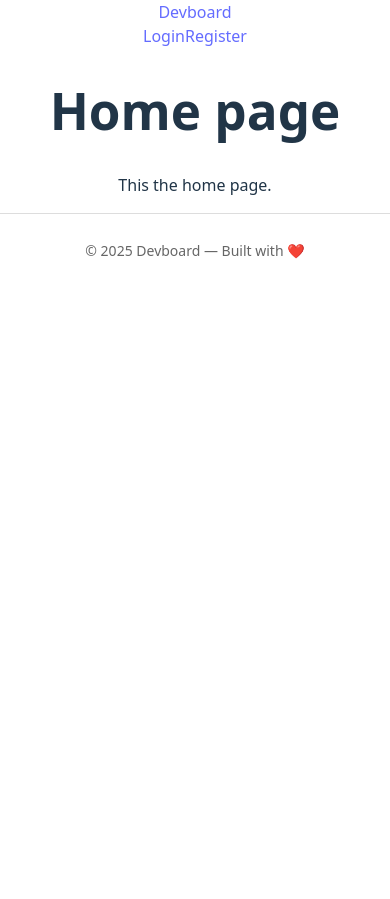
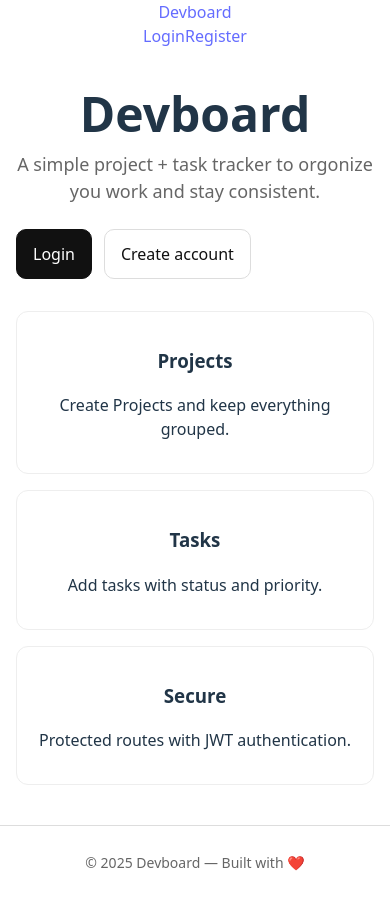
Before and after one commit to med-ilyass/devboard-tracker, a React (Vite) app in the folder frontend/devboard/: page / in a window 390 px wide. Before the commit the page ends 844 px from the top, so only its background shows below. Built offline with nearby package versions, Linux system fonts and the light colour scheme.

Commit message:
Enhance Home page layout and features with responsive design and user authentication links

```diff
--- a/frontend/devboard/src/App.css
+++ b/frontend/devboard/src/App.css
@@ -11,6 +11,7 @@
   from {
     transform: rotate(0deg);
   }
+
   to {
     transform: rotate(360deg);
   }
@@ -21,9 +22,11 @@
     animation: logo-spin infinite 20s linear;
   }
 }
+
 .content {
   padding-bottom: 32px;
 }
+
 .footer {
   border-top: 1px solid #ddd;
   padding: 12px;
@@ -31,3 +34,63 @@
   font-size: 14px;
   color: #666;
 }
+
+.home {
+  max-width: 900px;
+  margin: 0 auto;
+  padding: 40px 16px;
+}
+
+.home-title {
+  font-size: 48px;
+  margin: 0 0 10px;
+}
+
+.home-subtitle {
+  font-size: 18px;
+  color: #666;
+  margin: 0 0 24px;
+}
+
+.home-actions {
+  display: flex;
+  gap: 12px;
+  margin-bottom: 32px;
+}
+
+.btn {
+  display: inline-block;
+  padding: 12px 16px;
+  border-radius: 10px;
+  text-decoration: none;
+  border: 1px solid #ddd;
+}
+
+.btn.primary {
+  background: #111;
+  color: white;
+  border-color: #111;
+}
+
+.btn.secondary {
+  background: white;
+  color: #111;
+}
+
+.home-features {
+  display: grid;
+  grid-template-columns: repeat(3, 1fr);
+  gap: 16px;
+}
+
+.feature {
+  border: 1px solid #eee;
+  border-radius: 12px;
+  padding: 16px;
+}
+
+@media (max-width: 800px) {
+  .home-features {
+    grid-template-columns: 1fr;
+  }
+}
--- a/frontend/devboard/src/pages/Home.jsx
+++ b/frontend/devboard/src/pages/Home.jsx
@@ -1,10 +1,48 @@
+import { Link } from "react-router-dom"
 
 
 export default function Home() {
+    const token = localStorage.getItem("devboard_token")
     return (
-        <div className="page">
-            <h1>Home page</h1>
-            <p>This the home page.</p>
-        </div>
+        <div className="home">
+            <h1 className="home-title">Devboard</h1>
+            <p className="home-subtitle">
+                A simple project + task tracker to orgonize you work and stay consistent.
+            </p>
+
+            <div className="home-actions">
+                {token ? (
+                    <Link className="btn primary" to="/projects">
+                        Go to Projects
+                    </Link>
+                ) : (
+                    <>
+                        <Link className="btn primary" to="/login">
+                            Login
+                        </Link>
+                        <Link className="btn secondary" to="/register">
+                            Create account
+                        </Link>
+                    </>
+                )
+                }
+            </div >
+            <div className="home-features">
+                <div className="feature">
+                    <h3>Projects</h3>
+                    <p>Create Projects and keep everything grouped.</p>
+                </div>
+                <div className="feature">
+                    <h3>Tasks</h3>
+                    <p>Add tasks with status and priority.</p>
+                </div>
+                <div className="feature">
+                    <h3>Secure</h3>
+                    <p>Protected routes with JWT authentication.</p>
+                </div>
+
+            </div>
+
+        </div >
     )
 }
```
